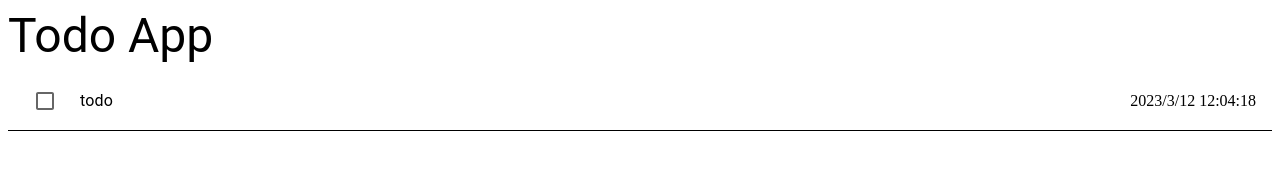
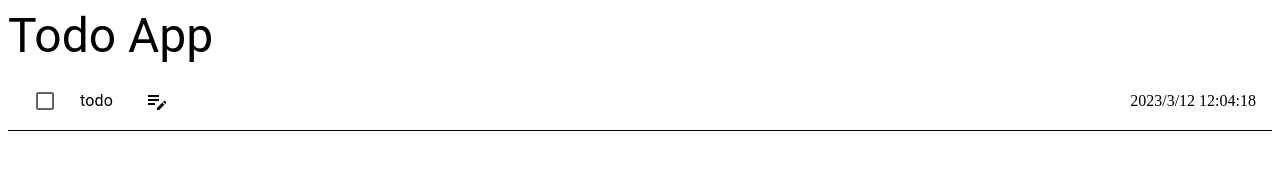
Before and after one commit to H1rono/todo-app-frontend, a React (Vite) app: page / in a window 1280 px wide. Shown: the top 181 px of the page. Built offline with nearby package versions, Linux system fonts and the light colour scheme.

Commit message:
:sparkles: Add Modal

```diff
--- a/src/components/TodoItem.tsx
+++ b/src/components/TodoItem.tsx
@@ -1,20 +1,21 @@
 /** @jsxImportSource @emotion/react */
+import { useState } from "react";
 import { css } from "@emotion/react";
-import { ListItem, ListItemIcon, ListItemText, Checkbox } from "@mui/material";
+import { ListItem, ListItemIcon, ListItemText, Checkbox, ListItemButton } from "@mui/material";
+import EditNoteIcon from "@mui/icons-material/EditNote";
 import { Todo } from "../model/Todo";
 import ChangeTodos, { EditTodo } from "../model/ChangeTodos";
+import TodoModal from "./TodoModal";
 
 export type TodoItemProps = {
     model: Todo;
     onChange: (event: ChangeTodos) => void;
 };
 
-const TodoItem = ({ model, onChange }: TodoItemProps) => (
-    <ListItem
-        css={css({
-            borderBottom: "1px solid black",
-        })}
-    >
+const TodoItem = ({ model, onChange }: TodoItemProps) => {
+    const [modalOpen, setModalOpen] = useState(false);
+    return (
+        <ListItem css={css({ borderBottom: "1px solid black" })}>
             <ListItemIcon>
                 <Checkbox
                     checked={model.done}
@@ -30,7 +31,11 @@ const TodoItem = ({ model, onChange }: TodoItemProps) => (
                     }}
                 />
             </ListItemIcon>
-        <ListItemText primary={model.title} />
+            <ListItemText primary={model.title} css={css({ flex: "0 0 auto", padding: "0 1em 0 0" })} />
+            <ListItemButton css={css({ flex: "0 0 auto" })} onClick={() => setModalOpen(true)}>
+                <EditNoteIcon />
+            </ListItemButton>
+            <TodoModal open={modalOpen} model={model} onChange={onChange} close={() => setModalOpen(false)} />
             <ListItemText
                 primary={model.dueTo.toLocaleString("ja-JP")}
                 css={css({ display: "flex", justifyContent: "flex-end" })}
@@ -38,5 +43,6 @@ const TodoItem = ({ model, onChange }: TodoItemProps) => (
             />
         </ListItem>
     );
+};
 
 export default TodoItem;
--- /dev/null
+++ b/src/components/TodoModal.tsx
@@ -0,0 +1,37 @@
+/** @jsxImportSource @emotion/react */
+import { Modal, Box } from "@mui/material";
+import { css } from "@emotion/react";
+import { Todo } from "../model/Todo";
+import ChangeTodos from "../model/ChangeTodos";
+
+export type TodoModalProps = {
+    open: boolean;
+    model: Todo;
+    onChange: (event: ChangeTodos) => void;
+    close: () => void;
+};
+
+const TodoModal = ({ open, close }: TodoModalProps) => {
+    return (
+        <Modal open={open} aria-labelledby="todo modal" onClose={close}>
+            <Box
+                css={css({
+                    position: "absolute",
+                    top: "50%",
+                    left: "50%",
+                    backgroundColor: "white",
+                    transform: "translate(-50%, -50%)",
+                    padding: "1rem",
+                    maxWidth: "100%",
+                    width: "800px",
+                    maxHeight: "100%",
+                    height: "600px",
+                })}
+            >
+                {/* TODO */}
+            </Box>
+        </Modal>
+    );
+};
+
+export default TodoModal;
```
Lines whose indentation alone changed are shown as unchanged.
